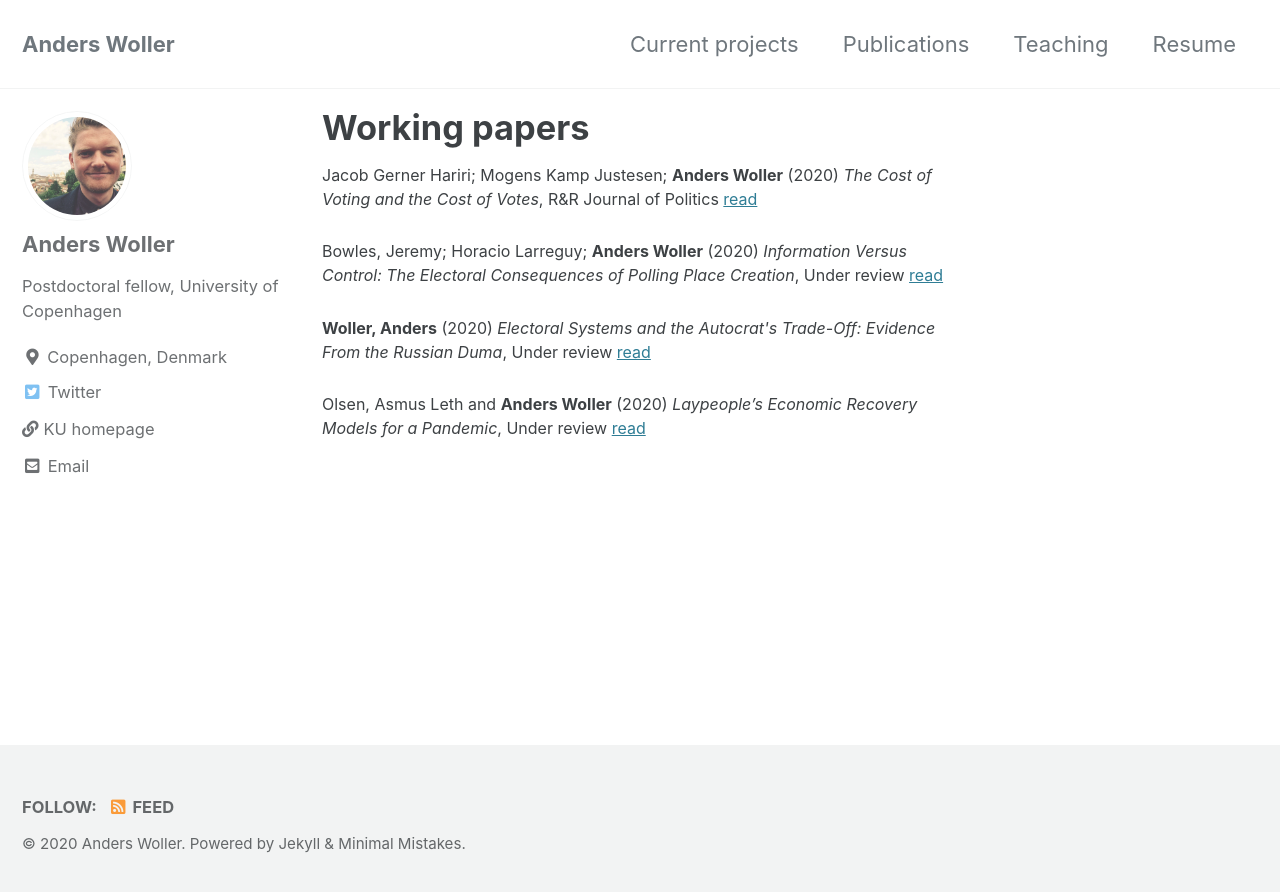
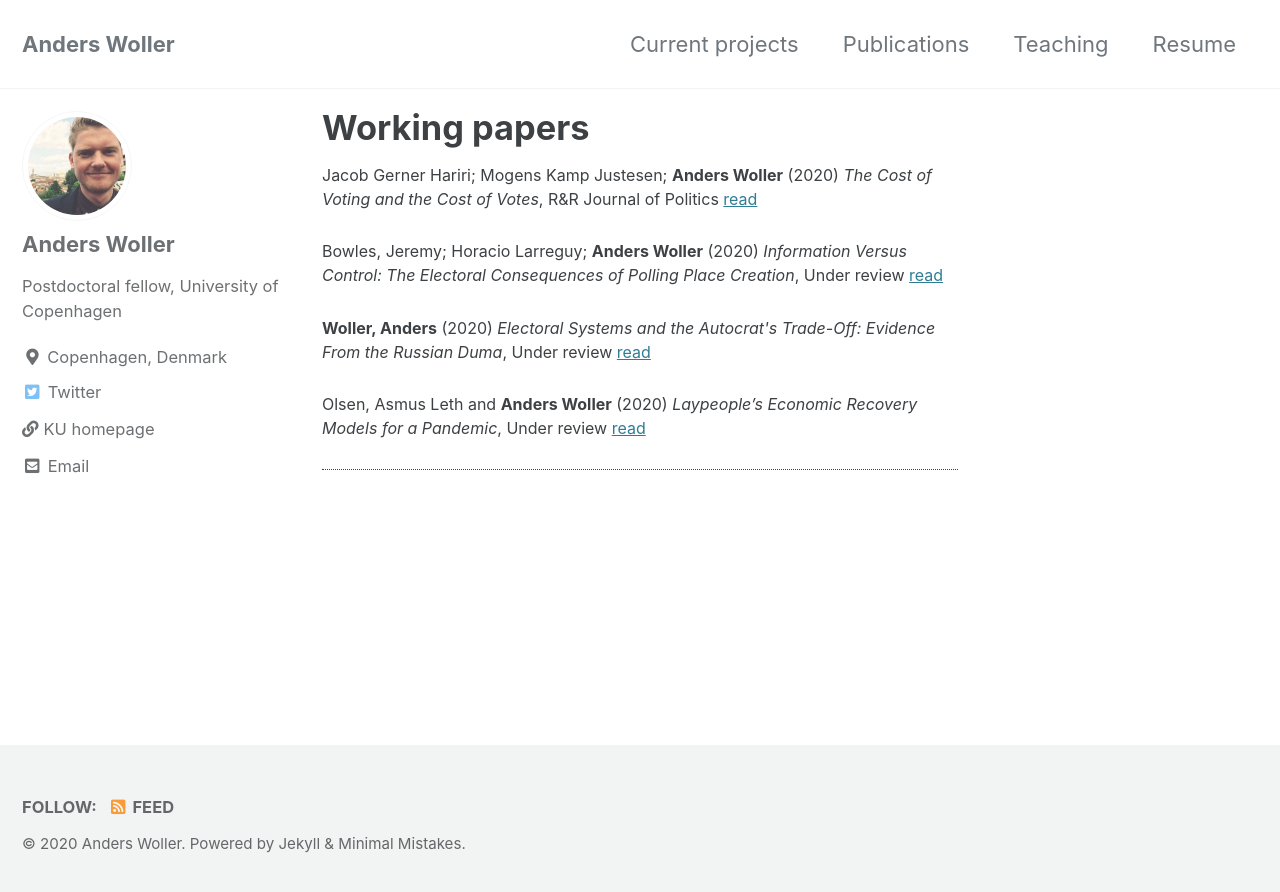
Before and after one commit to AndersWoller/AndersWoller.github.io, a Jekyll site: the page built from _pages/publications.md, in a window 1280 px wide. Shown: the top 892 px of the page. Built offline with Jekyll 4.4.1, drawn with Linux system fonts in a browser that asks for light colours; cached includes are drawn as plain includes.

Commit message:
adding line in pubs

```diff
--- a/_pages/publications.md
+++ b/_pages/publications.md
@@ -11,3 +11,5 @@ author_profile: true
 <p style="font-size:16px"> <b>Woller, Anders</b> (2020) <i>Electoral Systems and the Autocrat's Trade-Off: Evidence From the Russian Duma</i>, Under review <a href="https://www.dropbox.com/s/cjcu5lwvhlqqydq/Electoral_systems.pdf?dl=0">read</a> <p/>
 
 <p style="font-size:16px"> Olsen, Asmus Leth and <b>Anders Woller</b> (2020) <i>Laypeople’s Economic Recovery Models for a Pandemic</i>, Under review <a href="https://www.dropbox.com/s/v1macvcbdqyjan3/manuscript_econ_covid19.pdf?dl=0">read</a> <p/>
+
+<hr style="border-top: dotted 1px;" />
```
